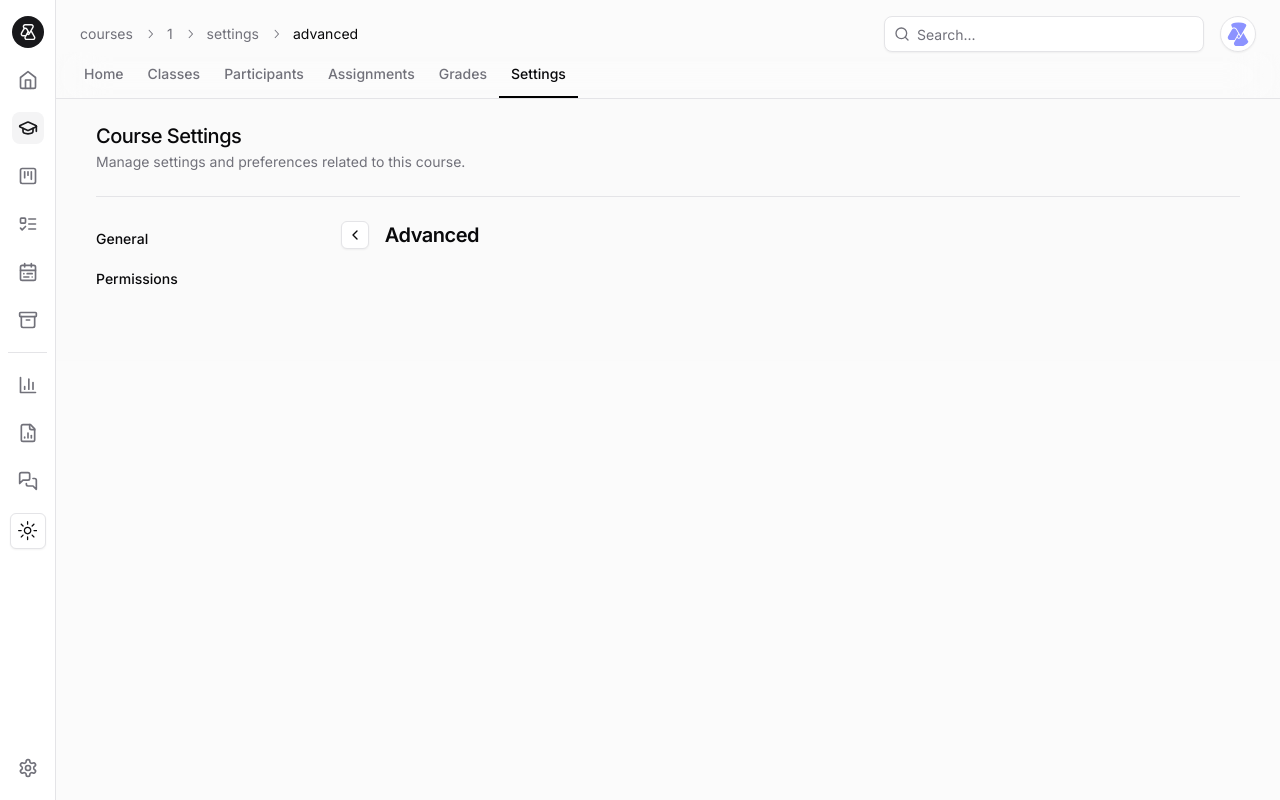
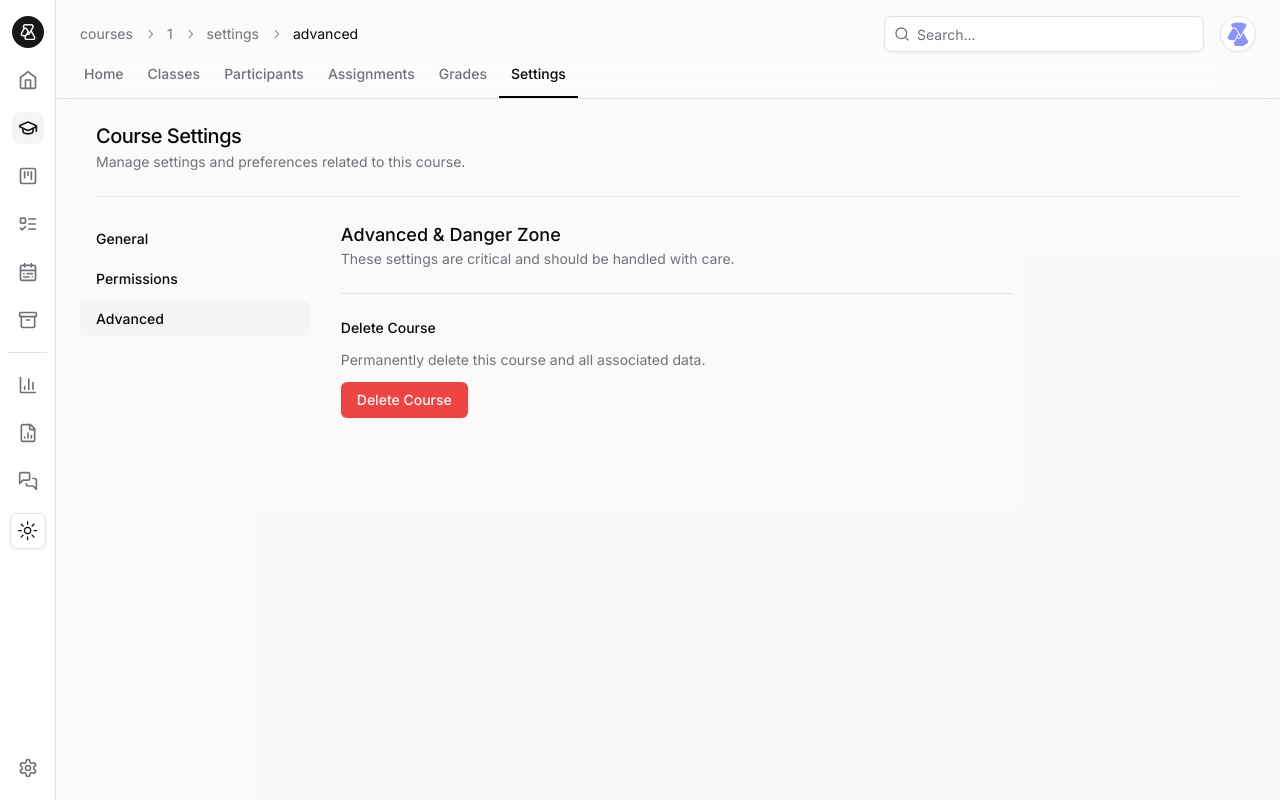
Before and after one commit to aegile/aegile, a Next.js app: page /courses/1/settings/advanced in a window 1280 px wide. Built offline with nearby package versions, Linux system fonts and the light colour scheme.

Commit message:
feat: add an advanced settings section for course deletion

```diff
--- a/app/(main)/courses/[course_id]/settings/advanced/page.tsx
+++ b/app/(main)/courses/[course_id]/settings/advanced/page.tsx
@@ -1,18 +1,54 @@
-import Link from 'next/link';
-import { ChevronLeft } from 'lucide-react';
-import { Button } from '@/components/ui/button';
+import {
+  AlertDialog,
+  AlertDialogAction,
+  AlertDialogCancel,
+  AlertDialogContent,
+  AlertDialogDescription,
+  AlertDialogFooter,
+  AlertDialogHeader,
+  AlertDialogTitle,
+  AlertDialogTrigger,
+} from "@/components/ui/alert-dialog";
+import { Button } from "@/components/ui/button";
+import { Separator } from "@/components/ui/separator";
 
-export default function CourseSettingsAdminPage() {
+export default function CourseAdvancedSettingsPage({
+  params,
+}: {
+  params: { course_id: string };
+}) {
   return (
-    <div className="mx-auto grid w-full flex-1 auto-rows-max gap-4">
-      <div className="flex items-center gap-4">
-        <Button variant="outline" size="icon" className="h-7 w-7">
-          <ChevronLeft className="h-4 w-4" />
-          <span className="sr-only">Back</span>
-        </Button>
-        <h1 className="flex-1 shrink-0 whitespace-nowrap text-xl font-semibold tracking-tight sm:grow-0">
-          Advanced
-        </h1>
+    <div className="space-y-6">
+      <div>
+        <h3 className="text-lg font-medium">Advanced & Danger Zone</h3>
+        <p className="text-sm text-muted-foreground">
+          These settings are critical and should be handled with care.
+        </p>
+      </div>
+      <Separator />
+      <div className="space-y-3">
+        <h4 className="text-sm font-medium">Delete Course</h4>
+        <p className="text-sm text-muted-foreground">
+          Permanently delete this course and all associated data.
+        </p>
+        <AlertDialog>
+          <AlertDialogTrigger asChild>
+            <Button variant="destructive">Delete Course</Button>
+          </AlertDialogTrigger>
+          <AlertDialogContent>
+            <AlertDialogHeader>
+              <AlertDialogTitle>Are you absolutely sure?</AlertDialogTitle>
+              <AlertDialogDescription>
+                This action cannot be undone. This will permanently delete your
+                account and remove your data from our servers.
+              </AlertDialogDescription>
+            </AlertDialogHeader>
+            <AlertDialogFooter>
+              <AlertDialogCancel>Cancel</AlertDialogCancel>
+              <AlertDialogAction>Continue</AlertDialogAction>
+            </AlertDialogFooter>
+          </AlertDialogContent>
+        </AlertDialog>
       </div>
     </div>
   );
--- a/app/(main)/courses/[course_id]/settings/layout.tsx
+++ b/app/(main)/courses/[course_id]/settings/layout.tsx
@@ -27,6 +27,10 @@ export default function SettingsLayout({
       title: "Permissions",
       href: `/courses/${params.course_id}/settings/permissions`,
     },
+    {
+      title: "Advanced",
+      href: `/courses/${params.course_id}/settings/advanced`,
+    },
   ];
   return (
     <>
@@ -46,7 +50,7 @@ export default function SettingsLayout({
           className="hidden dark:block"
         />
       </div> */}
-      <div className="space-y-6 bg-muted/30 px-10 pb-16 pt-6">
+      <div className="flex-grow space-y-6 bg-muted/30 px-10 pb-16 pt-6">
         <div className="space-y-0.5">
           <h2 className="text-xl font-medium tracking-tight">
             Course Settings
```
Also changed, not shown: app/(main)/courses/[course_id]/layout.tsx (+0 -15 lines).
